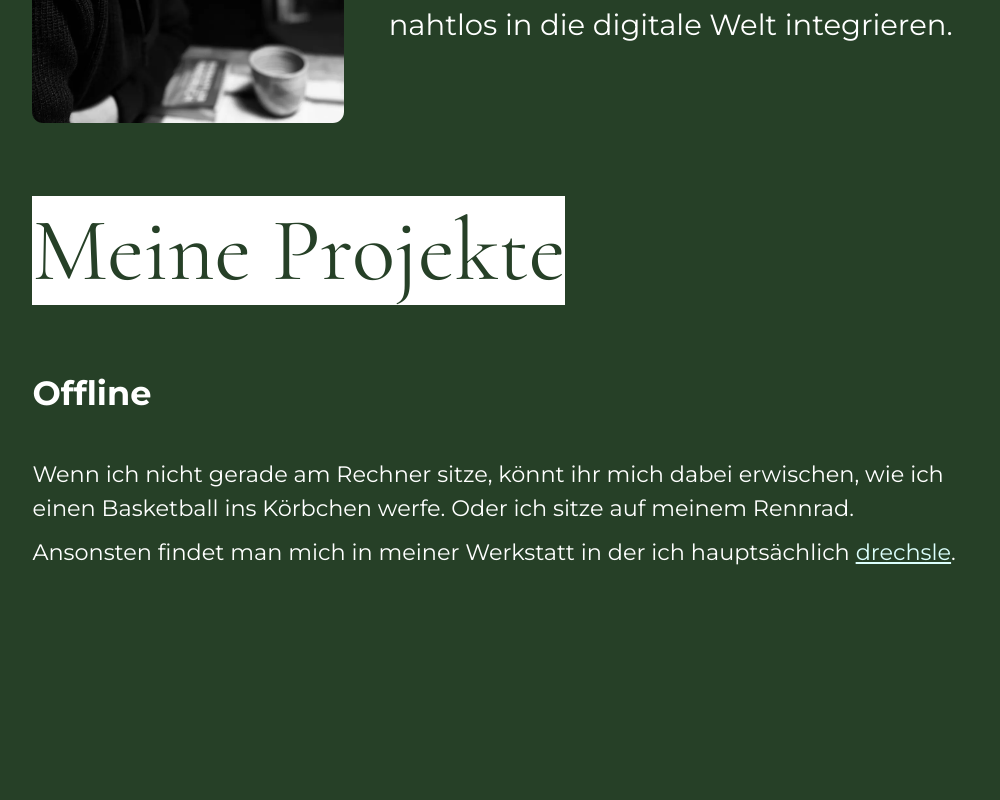
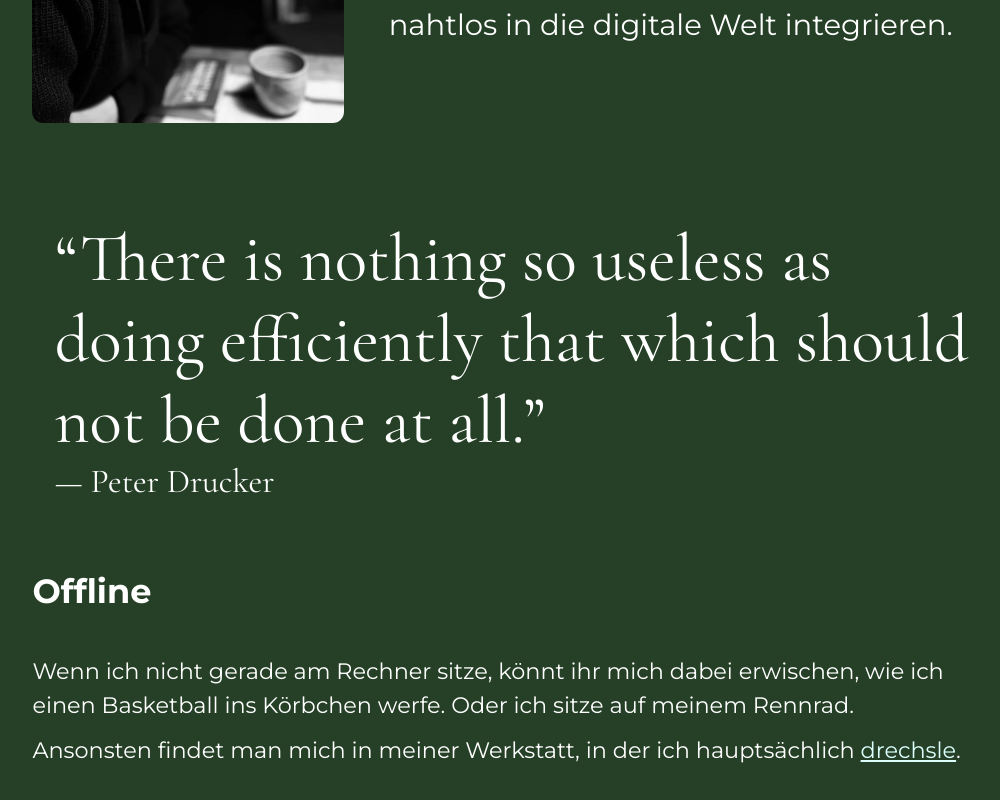
Before and after one commit to heinbl/smey.one, a Next.js app: page /simon in a window 1280 px wide. Shown: the part 538-1338 px from the top of the page, without its empty margins (118-1118 px from the left). Before the commit the page ends 1164 px from the top, so only its background shows below. Built offline with nearby package versions, Linux system fonts and the light colour scheme.

Commit message:
add citation on /simon improve headlines grammar fixes

```diff
--- a/components/About/About.tsx
+++ b/components/About/About.tsx
@@ -13,7 +13,7 @@ interface AboutProps {
 
 const About: React.FC<AboutProps> = (): JSX.Element => {
   return (
-    <div>
+    <section>
       <h1>Moin. Ich bin Simon.</h1>
       <div className={styles.headerBox}>
         <InlineImage className={[styles.aboutImage, appStyles.oneThird].join(" ")}>
@@ -35,7 +35,7 @@ const About: React.FC<AboutProps> = (): JSX.Element => {
               rel="noopener noreferrer">
               Oldenburg
             </a>
-            {" "}
+    ,{" "}
             mit einer Vorliebe für kreative Problemlösungen.
           </p>
           { /*
@@ -50,10 +50,25 @@ const About: React.FC<AboutProps> = (): JSX.Element => {
           </p>
         </section>
       </div>
+    {/*
           <Link href="/#projekte" className={[appStyles.bigLink, appStyles.teaserLink, appStyles.mediumMargin].join(" ")}>
             Meine Projekte
             </Link>
-      <div className={appStyles.smallMargin}>
+      <section className={appStyles.smallMargin}>
+        <h2>Skills</h2>
+        <div className={appStyles.inlineContainer}>
+*/}
+          <figure className={ [ appStyles.mediumMargin, appStyles.quote ].join(" ") }>
+            <q>
+            There is nothing so useless as doing efficiently that which should not be done at all.
+            </q>
+            <figcaption>— Peter Drucker</figcaption>
+          </figure>
+    {/*
+        </div>
+      </section>
+*/}
+      <section className={appStyles.smallMargin}>
         <h2>Offline</h2>
         <div className={appStyles.inlineContainer}>
           <section>
@@ -62,7 +77,7 @@ const About: React.FC<AboutProps> = (): JSX.Element => {
               Oder ich sitze auf meinem Rennrad.
             </p>
             <p>
-              Ansonsten findet man mich in meiner Werkstatt in der ich hauptsächlich
+              Ansonsten findet man mich in meiner Werkstatt, in der ich hauptsächlich
               {" "}
               <Link
                 href="/drechseln"
@@ -70,8 +85,8 @@ const About: React.FC<AboutProps> = (): JSX.Element => {
             </p>
           </section>
         </div>
-      </div>
-    </div>
+      </section>
+    </section>
   );
 }
 
--- a/components/Header/Header.module.css
+++ b/components/Header/Header.module.css
@@ -176,7 +176,7 @@
     justify-content: flex-end;
     align-items: center;
     margin-right: 1rem;
-    font-family: 'Cormorant', serif;
+    font-family: 'Cormorant Garamond', serif;
 }
 .nav > a {
     position: relative;
--- a/pages/_document.tsx
+++ b/pages/_document.tsx
@@ -24,7 +24,7 @@ export default function Document() {
         <meta name="theme-color" content="#"></meta>
         <link rel="preconnect" href="https://fonts.googleapis.com" />
         <link rel="preconnect" href="https://fonts.gstatic.com" />
-        <link href="https://fonts.googleapis.com/css2?family=Cormorant:wght@400;700&family=Montserrat:wght@300;400;700&display=swap" rel="stylesheet" />
+        <link href="https://fonts.googleapis.com/css2?family=Cormorant+Garamond:wght@300;400;500;600;700&family=Montserrat:wght@300;400;700&display=swap" rel="stylesheet" />
       </Head>
       <body>
         <Main />
--- a/styles/App.module.css
+++ b/styles/App.module.css
@@ -45,7 +45,20 @@
 .bigLink:link {
     display: inline-block;
     font-size: 4rem;
-    font-family: 'Cormorant', serif;
+    font-family: 'Cormorant Garamond', serif;
+}
+
+.quote {
+    padding: 1rem;
+    flex: 1 1 100%;
+    justify-content: center;
+    align-items: center;
+    font-family: 'Cormorant Garamond', serif;
+    font-size: 3rem;
+}
+
+.quote figcaption {
+    font-size: 1.5rem;
 }
 
 .light {
--- a/styles/globals.css
+++ b/styles/globals.css
@@ -44,7 +44,7 @@ body {
 }
 
 h1 {
-  font-family: 'Cormorant', serif;
+  font-family: 'Cormorant Garamond', serif;
   font-size: 3rem;
   margin: 1rem 0;
 }
```
Also changed, not shown: components/Info/Info.module.css (+1 -16 lines), pages/drechseln.tsx (+4 -4 lines).
